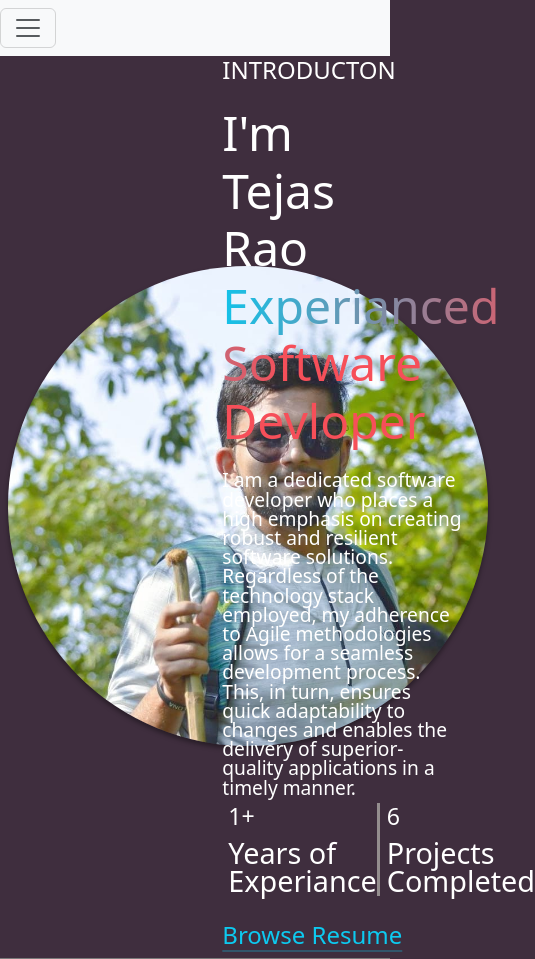
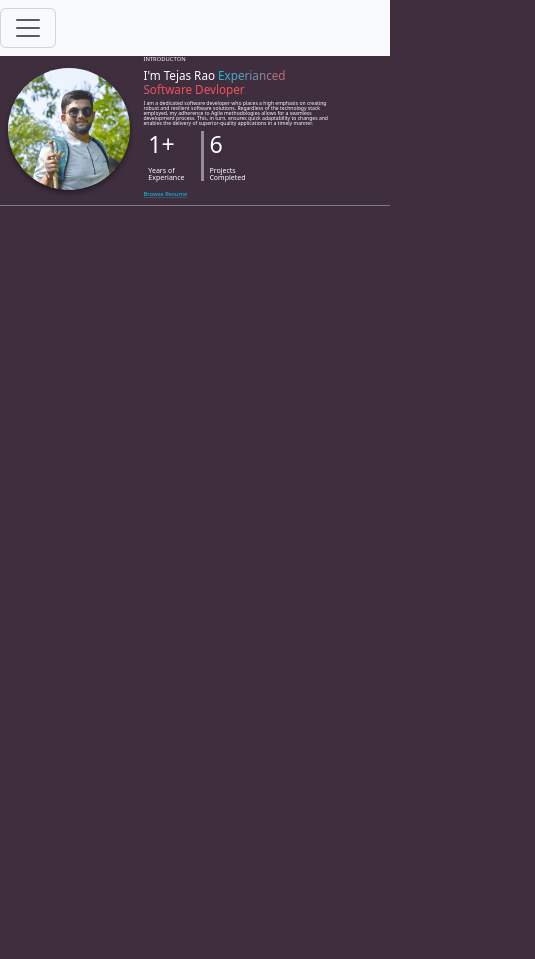
Before and after one commit to Tejas5449/Portfolio, an Angular app: page / in a window 390 px wide. Shown: the whole page, 535 px wide, since content can reach past the window. After the commit the page ends 844 px from the top, so only its background shows below. Built offline with nearby package versions, Linux system fonts and the light colour scheme.

Commit message:
responsive

```diff
--- a/src/app/introduction/introduction.component.scss
+++ b/src/app/introduction/introduction.component.scss
@@ -17,8 +17,8 @@
 
         img {
             margin-top: 3%;
-            height: 30em;
-            width: 30em;
+            width: 90%;
+            height: auto;
             border-radius: 50%;
             box-shadow: 0 3px 5px rgba(0, 0, 0, 0.4);
 
@@ -29,7 +29,7 @@
     .text {
         width: 100%;
         text-align: left;
-        font-size: 3rem;
+        font-size: 3vw;
         font-weight: 600;
         line-height: 1;
 
@@ -41,7 +41,7 @@
         }
 
         p {
-            font-size: 1.2rem;
+            font-size: 1.3vw;
             font-weight: 300;
             margin: 0px;
             max-width: 80%;
@@ -50,13 +50,13 @@
 
         h6 {
             margin-bottom: 0px;
-            font-size: 1.5rem;
+            font-size: 1.5vw;
         }
 
         h2 {
-            font-size: 3rem;
-            margin-top: 1.2rem;
-            margin-bottom: 1.3rem;
+            font-size: 3vw;
+            margin-top: 1.2vw;
+            margin-bottom: 1.3vw;
             max-width: 60%;
 
         }
@@ -67,10 +67,12 @@
             max-width: 50%;
             margin-left: 0%;
             padding: 2%;
-            p{
-                font-size: 1.8rem;
+
+            p {
+                font-size: 1.8vw;
                 font-weight: 200;
             }
+
             .experience-box {
                 //background-color: #eaf2f8;
                 border-right: 3px solid rgb(148, 142, 142);
@@ -84,7 +86,7 @@
 
 
         .link-effect {
-            font-size: 1.5rem;
+            font-size: 1.5vw;
             font-weight: 300;
             color: white;
         }
```
Also changed, not shown: 8 other files (tests, documents, lock files or other folders).
